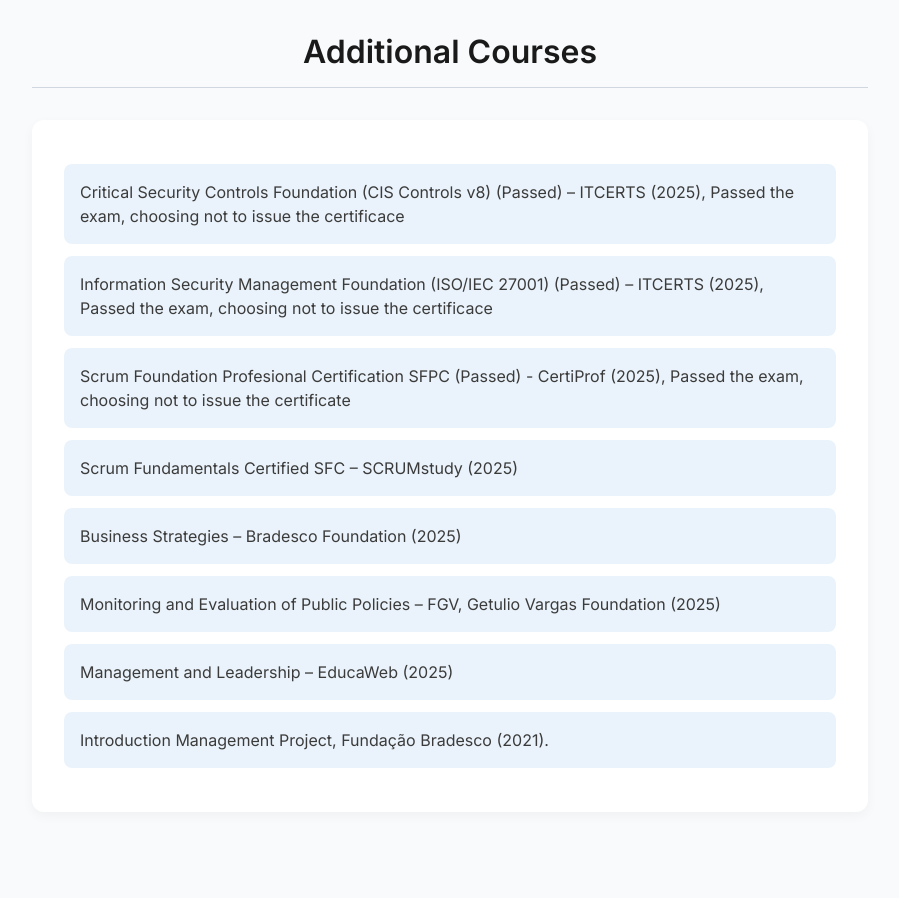
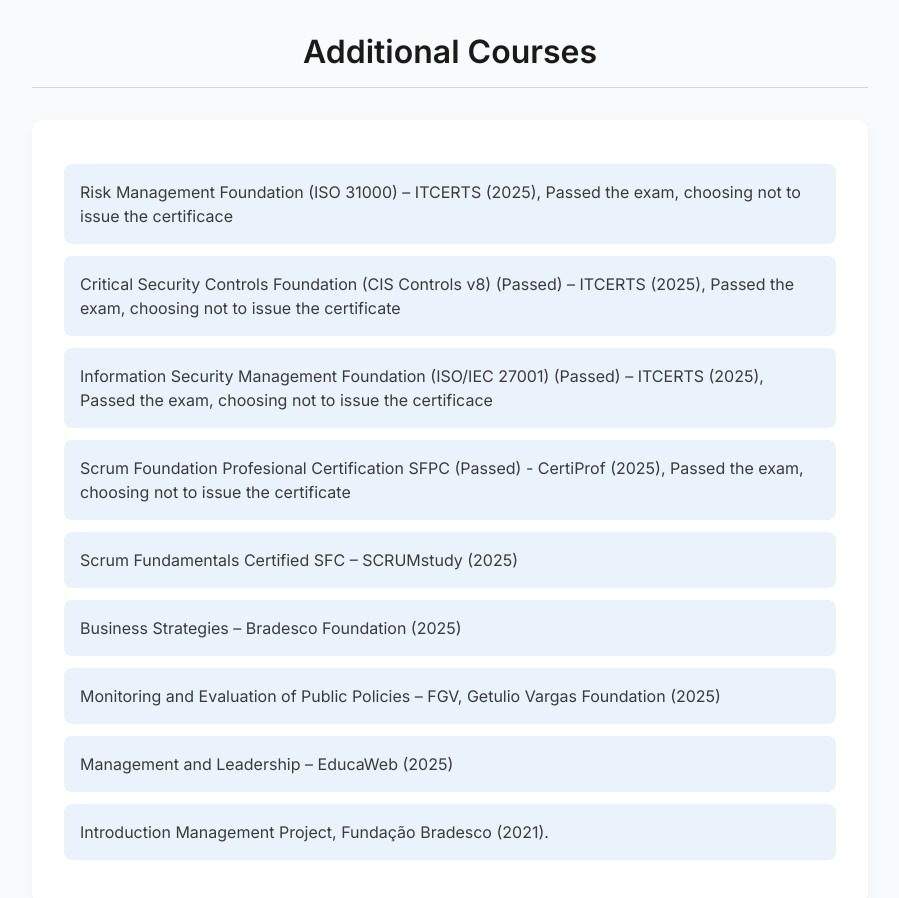
Before and after one commit to jonatasfernandessilva7/jonatasfernandessilva7, a plain HTML site: page html/courses.html in a window 1280 px wide. Shown: the whole page, without its empty margins (190-1089 px from the left). Before the commit the page ends 844 px from the top, so only its background shows below. Drawn offline with Linux system fonts and the light colour scheme.

Commit message:
feat: new certification

```diff
--- a/html/courses.html
+++ b/html/courses.html
@@ -17,7 +17,8 @@
 
 
         <ul>
-            <li>Critical Security Controls Foundation (CIS Controls v8) (Passed) – ITCERTS (2025), Passed the exam, choosing not to issue the certificace</li>
+            <li>Risk Management Foundation (ISO 31000) – ITCERTS (2025), Passed the exam, choosing not to issue the certificace</li>
+            <li>Critical Security Controls Foundation (CIS Controls v8) (Passed) – ITCERTS (2025), Passed the exam, choosing not to issue the certificate</li>
             <li>Information Security Management Foundation (ISO/IEC 27001) (Passed) – ITCERTS (2025), Passed the exam, choosing not to issue the certificace</li>
             <li>Scrum Foundation Profesional Certification SFPC (Passed) - CertiProf (2025), Passed the exam, choosing not to issue the certificate</li>
             <li>Scrum Fundamentals Certified SFC – SCRUMstudy (2025)</li>
```
Also changed, not shown: html/projects.html (+1 -1 lines), index.html (+1 -1 lines).
